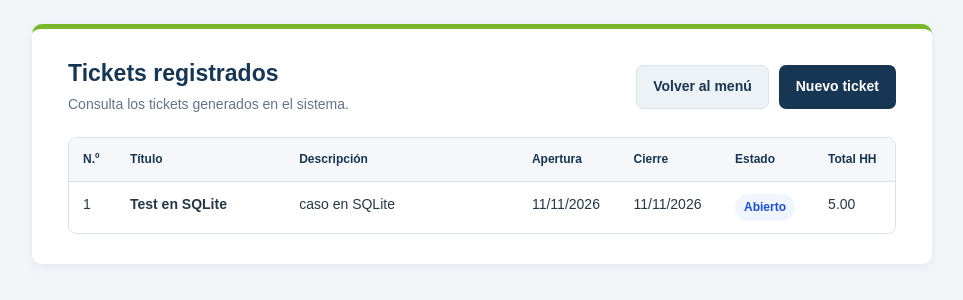
After one commit to rvelosoft/SistemaTicket, a Flask app: page /tickets in a window 1280 px wide. The commit adds this page. Shown: the top 300 px of the page, without its empty margins (158-1121 px from the left). Run offline with Flask 3, Linux system fonts and the light colour scheme; a user stored in the database is signed in.

Commit message:
Nueva opción para la consulta de ticket

```diff
--- a/routes/tickets.py
+++ b/routes/tickets.py
@@ -35,6 +35,22 @@ def nuevo_ticket():
         fecha=hoy,
         valores={},
         errores=[]
+    )
+
+
+@ticket_bp.route(
+    "/tickets"
+)
+@login_required
+def listar_tickets():
+    tickets = Ticket.query.order_by(
+        Ticket.FechaApertura.desc(),
+        Ticket.IdTicket.desc()
+    ).all()
+
+    return render_template(
+        "tickets/listar_tickets.html",
+        tickets=tickets
     )
 
 
--- a/static/css/style.css
+++ b/static/css/style.css
@@ -256,6 +256,132 @@ button:focus-visible,
     margin-top: 10px;
 }
 
+.encabezado-tickets {
+    display: flex;
+    align-items: center;
+    justify-content: space-between;
+    gap: 18px;
+    margin-bottom: 22px;
+}
+
+.encabezado-tickets h2 {
+    margin-bottom: 6px;
+}
+
+.encabezado-tickets p,
+.sin-tickets p {
+    margin: 0;
+    color: var(--muted);
+}
+
+.acciones-pagina {
+    display: flex;
+    flex-wrap: wrap;
+    gap: 10px;
+}
+
+.container .acciones-pagina a,
+.container .sin-tickets a {
+    width: auto;
+    padding: 10px 16px;
+    background: var(--dark);
+    color: var(--white);
+}
+
+.container .acciones-pagina a.boton-secundario {
+    border-color: var(--line);
+    background: #edf2f6;
+    color: var(--dark);
+}
+
+.container .acciones-pagina a.boton-secundario:hover {
+    background: #e1e8ef;
+}
+
+.tabla-tickets-contenedor {
+    overflow-x: auto;
+    border: 1px solid var(--line);
+    border-radius: 8px;
+}
+
+.tabla-tickets {
+    width: 100%;
+    min-width: 760px;
+    border-collapse: collapse;
+    text-align: left;
+}
+
+.tabla-tickets th,
+.tabla-tickets td {
+    padding: 12px 14px;
+    border-bottom: 1px solid var(--line);
+    vertical-align: top;
+}
+
+.tabla-tickets th {
+    background: #f5f7fa;
+    color: var(--dark);
+    font-size: 12px;
+    white-space: nowrap;
+}
+
+.tabla-tickets tbody tr:last-child td {
+    border-bottom: 0;
+}
+
+.tabla-tickets tbody tr:hover {
+    background: #f8fafc;
+}
+
+.tabla-tickets .titulo-ticket {
+    min-width: 160px;
+    font-weight: 700;
+}
+
+.tabla-tickets .descripcion-ticket {
+    min-width: 220px;
+    max-width: 360px;
+    white-space: pre-wrap;
+    overflow-wrap: anywhere;
+}
+
+.estado-ticket {
+    display: inline-block;
+    padding: 4px 9px;
+    border-radius: 20px;
+    background: var(--blue-light);
+    color: #1d4ed8;
+    font-size: 12px;
+    font-weight: 700;
+    white-space: nowrap;
+}
+
+.estado-cerrado {
+    background: var(--green-light);
+    color: #477a12;
+}
+
+.estado-en-progreso {
+    background: #fff7e6;
+    color: #8a5a00;
+}
+
+.sin-tickets {
+    padding: 30px 20px;
+    border: 1px dashed var(--line);
+    border-radius: 9px;
+    background: #f8fafc;
+    text-align: center;
+}
+
+.sin-tickets h3 {
+    margin: 0 0 8px;
+}
+
+.sin-tickets a {
+    margin-top: 18px;
+}
+
 @media (max-width: 600px) {
     body {
         padding: 12px;
@@ -278,4 +404,17 @@ button:focus-visible,
     .container form + a {
         width: 100%;
     }
+
+    .encabezado-tickets {
+        align-items: stretch;
+        flex-direction: column;
+    }
+
+    .acciones-pagina {
+        flex-direction: column;
+    }
+
+    .container .acciones-pagina a {
+        width: 100%;
+    }
 }
--- a/templates/menu.html
+++ b/templates/menu.html
@@ -36,6 +36,11 @@ Nuevo Ticket
 </a>
 </li>
 <li>
+<a href="{{ url_for('tickets.listar_tickets') }}">
+Consultar Tickets
+</a>
+</li>
+<li>
 <a href="/logout">
 Cerrar Sesión
 </a>
--- /dev/null
+++ b/templates/tickets/listar_tickets.html
@@ -0,0 +1,56 @@
+{% extends 'base.html' %}
+{% block content %}
+
+<div class="encabezado-tickets">
+    <div>
+        <h2>Tickets registrados</h2>
+        <p>Consulta los tickets generados en el sistema.</p>
+    </div>
+    <div class="acciones-pagina">
+        <a class="boton-secundario" href="{{ url_for('home.menu') }}">Volver al menú</a>
+        <a href="{{ url_for('tickets.nuevo_ticket') }}">Nuevo ticket</a>
+    </div>
+</div>
+
+{% if tickets %}
+<div class="tabla-tickets-contenedor">
+    <table class="tabla-tickets">
+        <thead>
+            <tr>
+                <th scope="col">N.º</th>
+                <th scope="col">Título</th>
+                <th scope="col">Descripción</th>
+                <th scope="col">Apertura</th>
+                <th scope="col">Cierre</th>
+                <th scope="col">Estado</th>
+                <th scope="col">Total HH</th>
+            </tr>
+        </thead>
+        <tbody>
+            {% for ticket in tickets %}
+            <tr>
+                <td>{{ ticket.IdTicket }}</td>
+                <td class="titulo-ticket">{{ ticket.Titulo }}</td>
+                <td class="descripcion-ticket">{{ ticket.Descripcion }}</td>
+                <td>{{ ticket.FechaApertura.strftime('%d/%m/%Y') }}</td>
+                <td>{{ ticket.FechaCierre.strftime('%d/%m/%Y') }}</td>
+                <td>
+                    <span class="estado-ticket estado-{{ ticket.Estado|lower|replace(' ', '-') }}">
+                        {{ ticket.Estado }}
+                    </span>
+                </td>
+                <td>{{ ticket.TotalHH }}</td>
+            </tr>
+            {% endfor %}
+        </tbody>
+    </table>
+</div>
+{% else %}
+<div class="sin-tickets">
+    <h3>Aún no hay tickets</h3>
+    <p>Cuando registres un ticket, aparecerá en esta lista.</p>
+    <a href="{{ url_for('tickets.nuevo_ticket') }}">Crear primer ticket</a>
+</div>
+{% endif %}
+
+{% endblock %}
```
